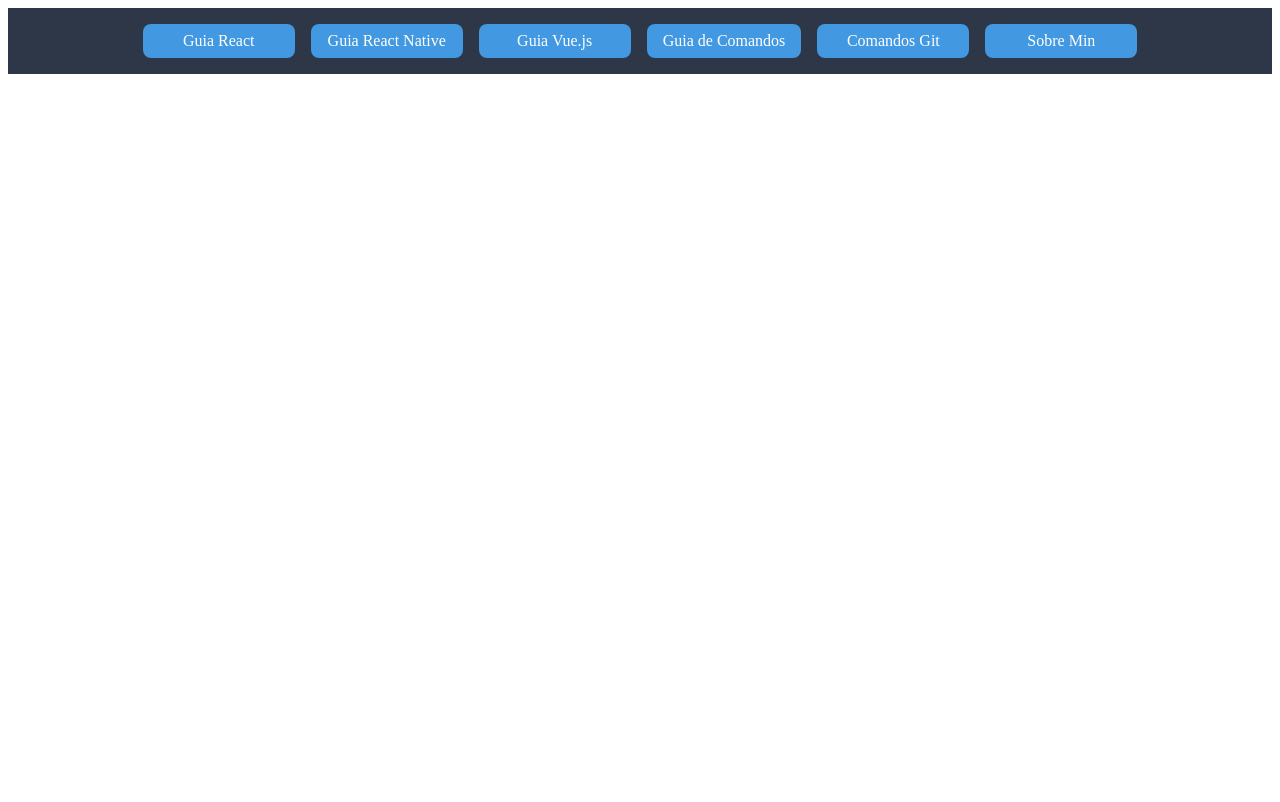
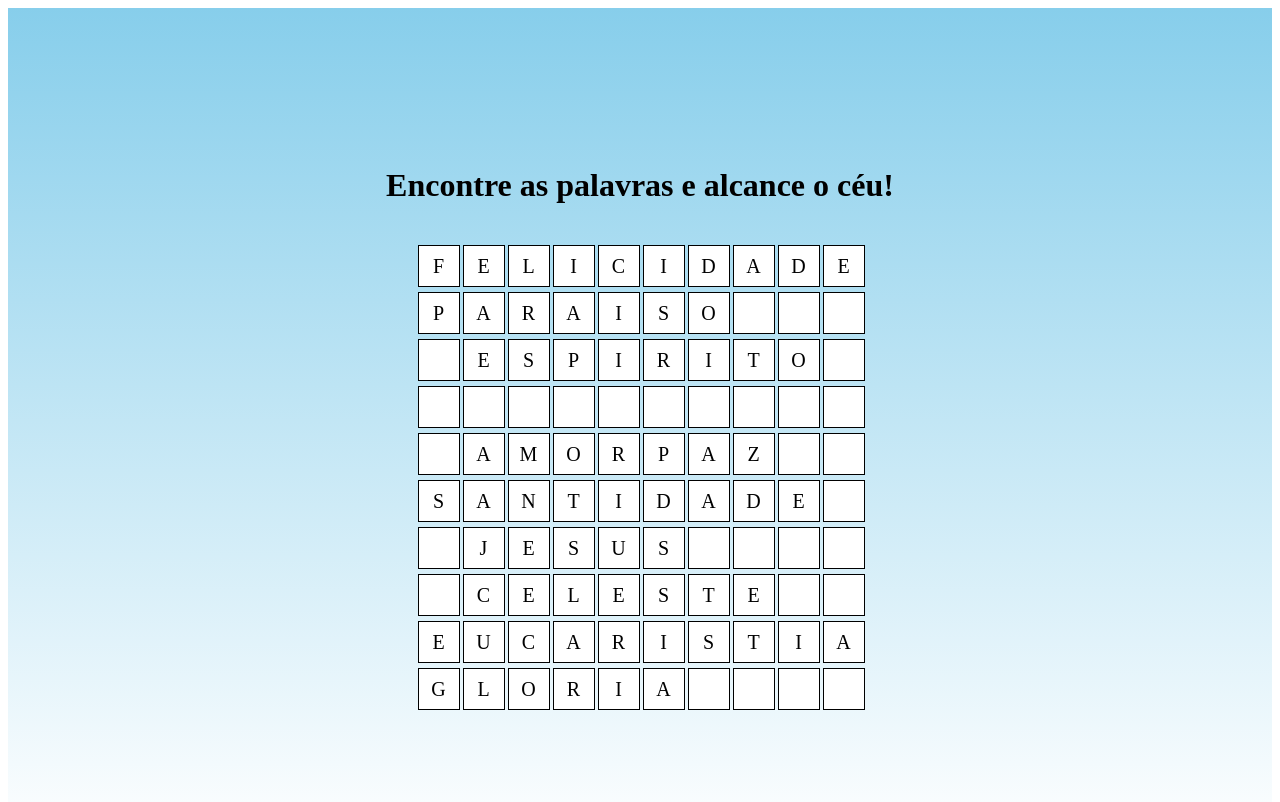
Before and after one commit to rma98/devguides, a React (Vite) app: page /crossWords in a window 1280 px wide. Shown: the top 802 px of the page. Built offline with nearby package versions, Linux system fonts and the light colour scheme.

Commit message:
Update setup inital for react projetc

```diff
--- a/src/App.jsx
+++ b/src/App.jsx
@@ -1,4 +1,4 @@
-import { BrowserRouter as Router, Routes, Route } from "react-router-dom";
+import { BrowserRouter as Router, Routes, Route, useLocation } from "react-router-dom";
 import Navbar from "./components/Navbar";
 import ReactGuide from "./pages/ReactGuide";
 import ReactNativeGuide from "./pages/ReactNativeGuide";
@@ -6,14 +6,17 @@ import VueGuide from "./pages/VueGuide";
 import ComandsGuide from "./pages/ComandsGuide";
 import ComandsGit from "./pages/ComandsGit";
 import About from "./pages/About";
+import CrossWordsPage from "./pages/CrossWordsPage";
 
-// Detecta se está rodando no GitHub Pages
 const isGitHubPages = import.meta.env.MODE === "production";
 
-function App() {
+function Layout() {
+  const location = useLocation(); // Obtém a URL atual
+
   return (
-    <Router basename={isGitHubPages ? "/meuprimeiroprojetoreactvite" : "/"}>
-      <Navbar />
+    <>
+      {/* Exibe a Navbar apenas se não estiver na página CrossWordsPage */}
+      {location.pathname !== "/crossWords" && <Navbar />}
       <Routes>
         <Route path="/" element={<ReactGuide />} />
         <Route path="/reactnativeguide" element={<ReactNativeGuide />} />
@@ -21,7 +24,16 @@ function App() {
         <Route path="/comandsguide" element={<ComandsGuide />} />
         <Route path="/comandsgit" element={<ComandsGit />} />
         <Route path="/about" element={<About />} />
+        <Route path="/crossWords" element={<CrossWordsPage />} />
       </Routes>
+    </>
+  );
+}
+
+function App() {
+  return (
+    <Router basename={isGitHubPages ? "/meuprimeiroprojetoreactvite" : "/"}>
+      <Layout />
     </Router>
   );
 }
```
